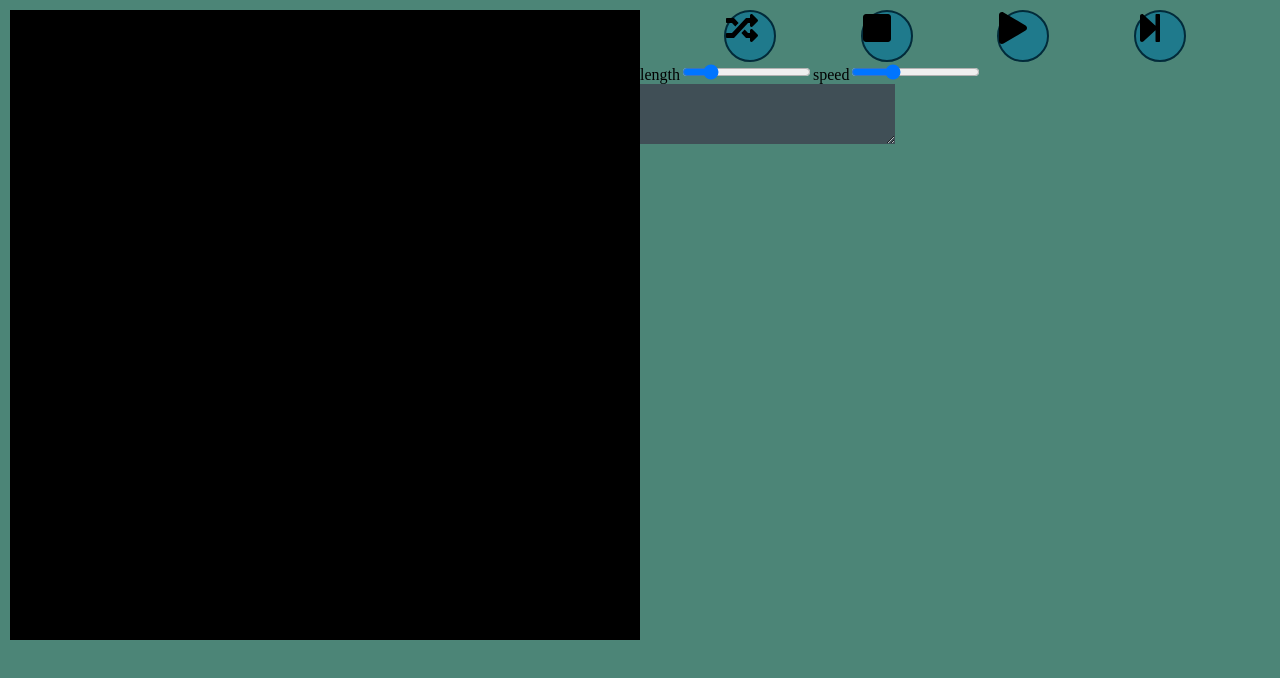
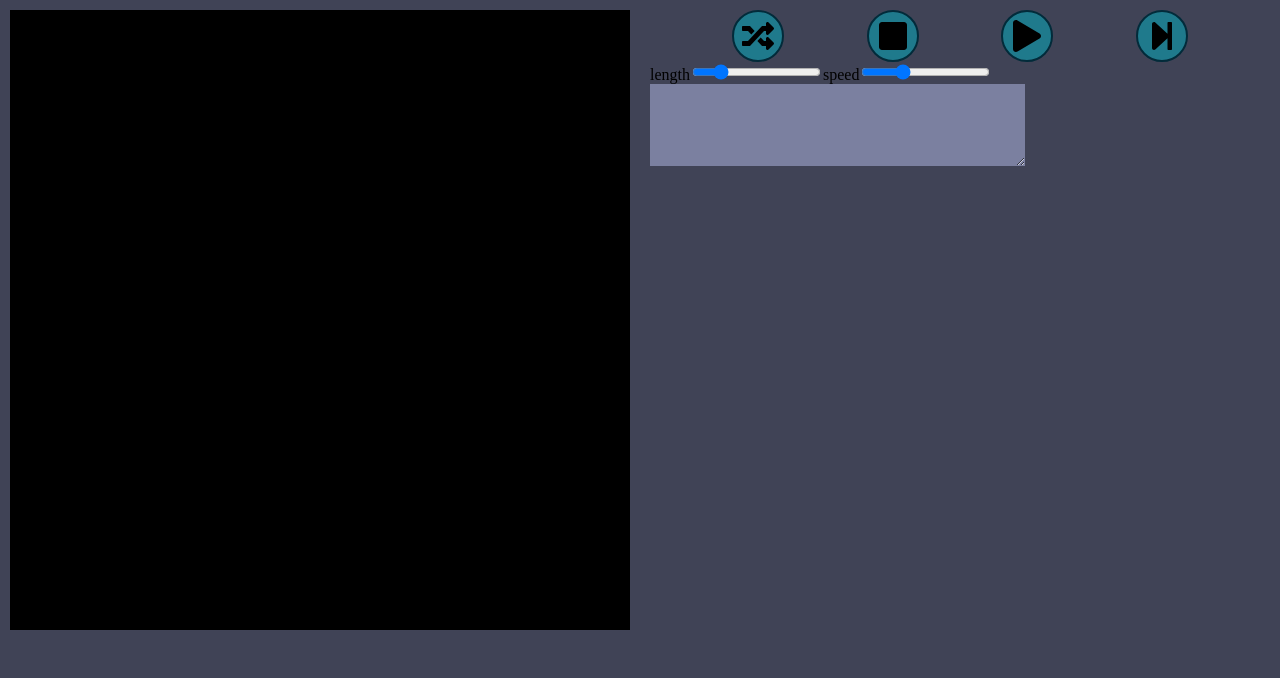
Before and after one commit to leftshift/colorfuck, a React (Vite) app: page / in a window 1280 px wide. Shown: the top 678 px of the page. Built offline with nearby package versions, Linux system fonts and the light colour scheme.

Commit message:
fix spacing between parts

```diff
--- a/src/index.css
+++ b/src/index.css
@@ -5,20 +5,21 @@ html, body, #root {
 }
 
 body {
-    background-color: #4c8577;
+    background-color: #404356;
 }
 
 .machine {
-    margin: 10px;
     display: flex;
     flex-direction: row;
     flex-wrap: wrap;
 }
 
 .split {
+    padding: 10px;
     flex-basis: 50vh;
     flex-grow: 1;
     flex-shrink: 0;
+    max-width: 100%;
 }
 
 .controls {
@@ -36,6 +37,10 @@ body {
     border: 2px solid #022b3a;
     width: 3em;
     height: 3em;
+    display: flex;
+    justify-content: center;
+    align-items: center;
+
 }
 
 .buttons a:hover {
@@ -50,11 +55,10 @@ body {
 .inputBox {
     border: 0;
     padding: 10px;
-    background-color: #404f56;
+    background-color: #7b80a0;
     color: #111111;
     font-family: monospace;
-    font-size: 18px;
-
+    font-size: 28px;
 }
 
 .bitmap {
```
